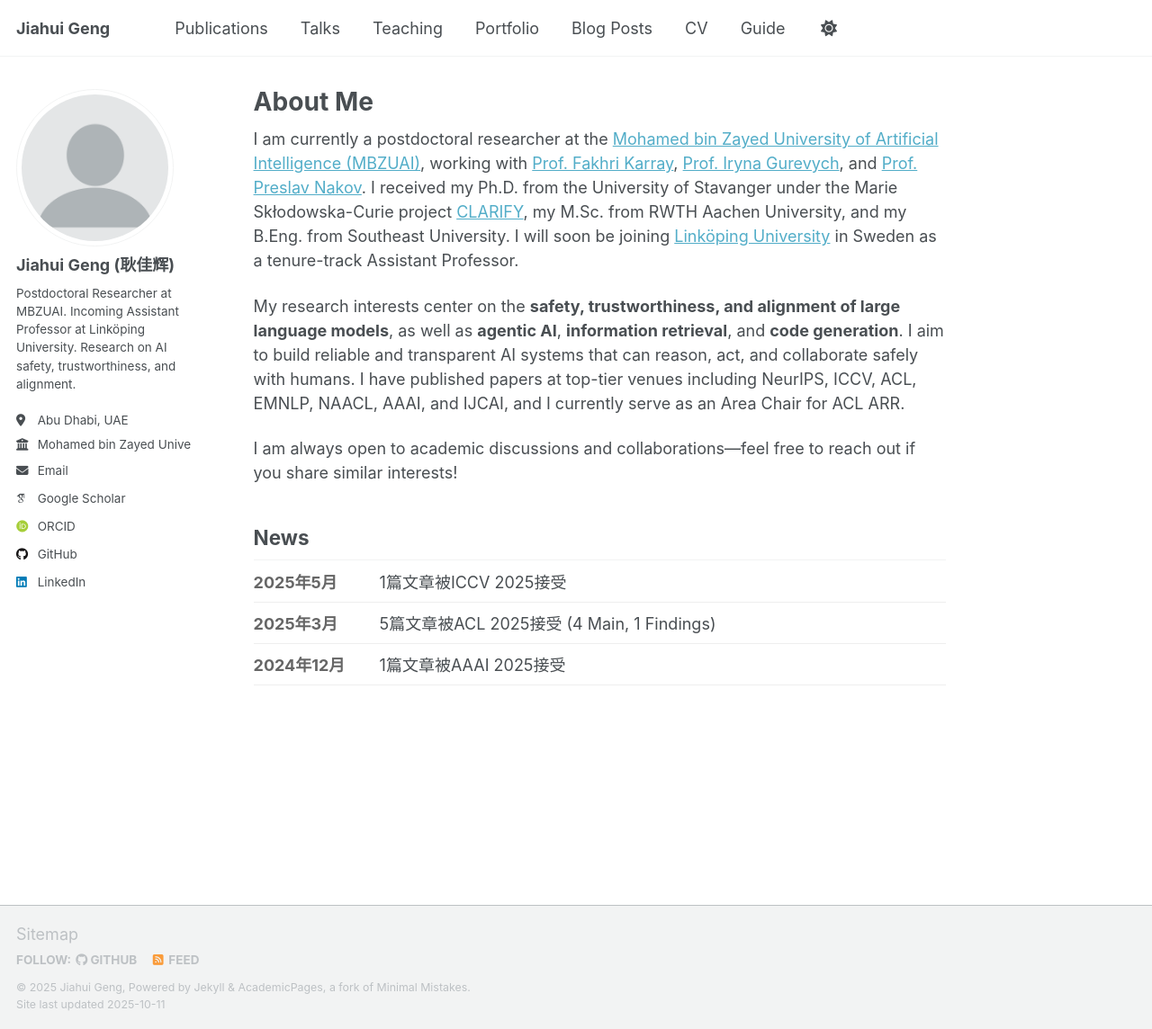
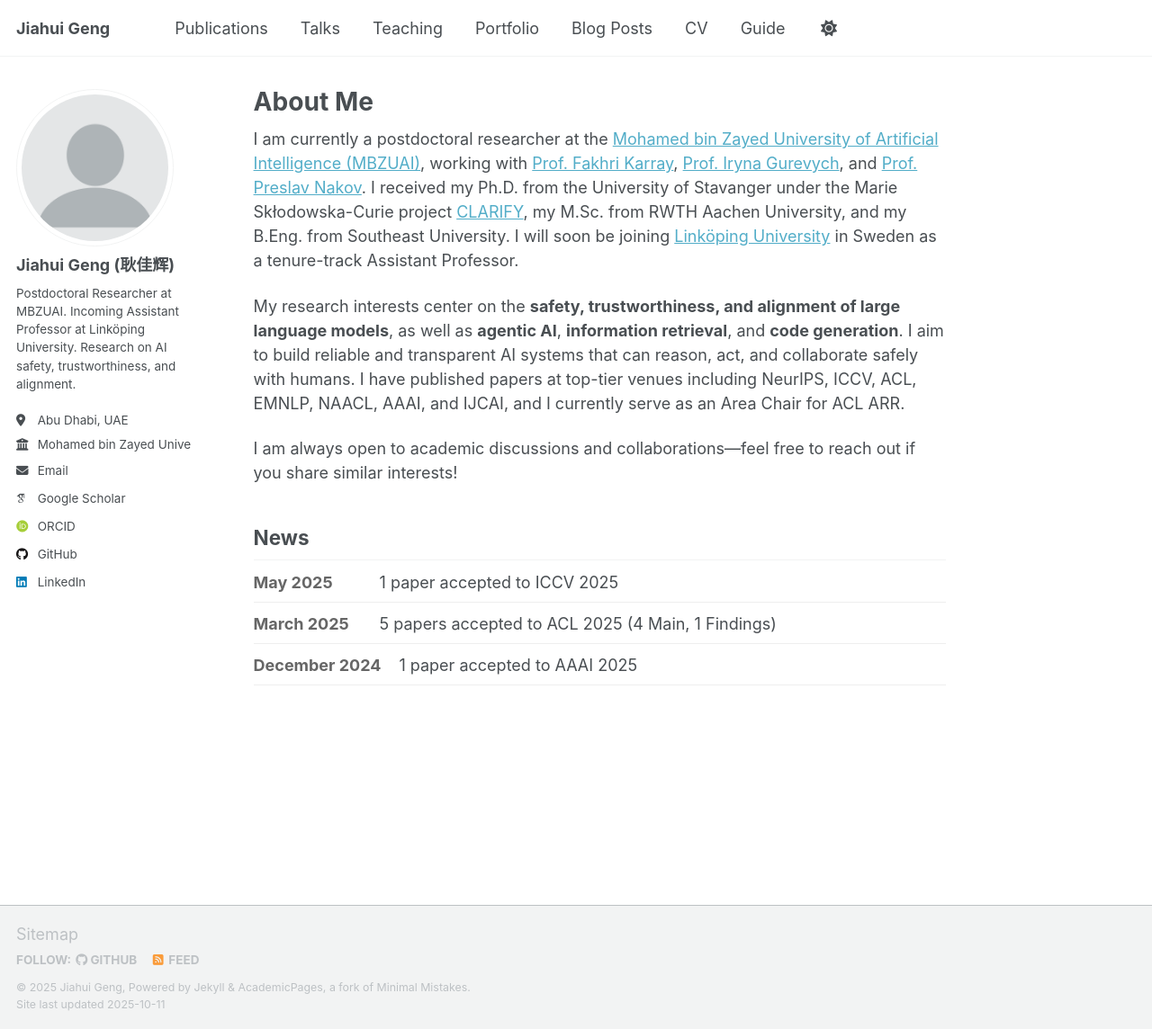
Before and after one commit to jiahuigeng/jiahuigeng.github.io, a Jekyll site: the page built from _pages/about.md, in a window 1280 px wide and 1144 px high. Shown: the whole window at 90% size. Built offline with Jekyll 4.4.1, drawn with Linux system fonts in a browser that asks for light colours; some web fonts are replaced; a script that is not in the unit is left out.

Commit message:
add news

```diff
--- a/_pages/about.md
+++ b/_pages/about.md
@@ -17,17 +17,17 @@ I am always open to academic discussions and collaborations—feel free to reach
 
 <div style="display: flex; flex-direction: column; gap: 10px;">
   <div style="display: flex; justify-content: space-between; align-items: flex-start; border-bottom: 1px solid #eee; padding-bottom: 8px;">
-    <div style="font-weight: bold; color: #666; min-width: 120px;">2025年5月</div>
-    <div style="flex: 1; margin-left: 20px;">1篇文章被ICCV 2025接受</div>
+    <div style="font-weight: bold; color: #666; min-width: 120px;">May 2025</div>
+    <div style="flex: 1; margin-left: 20px;">1 paper accepted to ICCV 2025</div>
   </div>
 
   <div style="display: flex; justify-content: space-between; align-items: flex-start; border-bottom: 1px solid #eee; padding-bottom: 8px;">
-    <div style="font-weight: bold; color: #666; min-width: 120px;">2025年3月</div>
-    <div style="flex: 1; margin-left: 20px;">5篇文章被ACL 2025接受 (4 Main, 1 Findings)</div>
+    <div style="font-weight: bold; color: #666; min-width: 120px;">March 2025</div>
+    <div style="flex: 1; margin-left: 20px;">5 papers accepted to ACL 2025 (4 Main, 1 Findings)</div>
   </div>
 
   <div style="display: flex; justify-content: space-between; align-items: flex-start; border-bottom: 1px solid #eee; padding-bottom: 8px;">
-    <div style="font-weight: bold; color: #666; min-width: 120px;">2024年12月</div>
-    <div style="flex: 1; margin-left: 20px;">1篇文章被AAAI 2025接受</div>
+    <div style="font-weight: bold; color: #666; min-width: 120px;">December 2024</div>
+    <div style="flex: 1; margin-left: 20px;">1 paper accepted to AAAI 2025</div>
   </div>
 </div>
```
